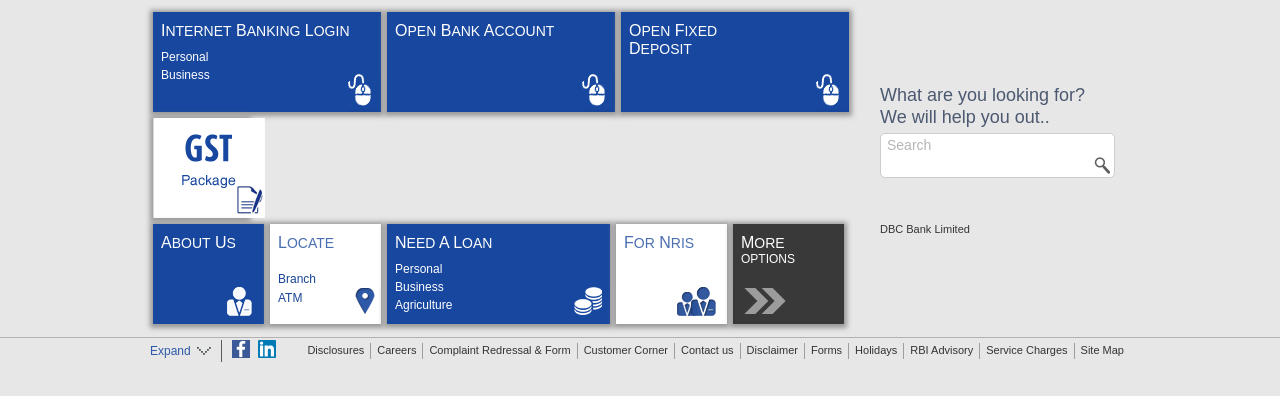
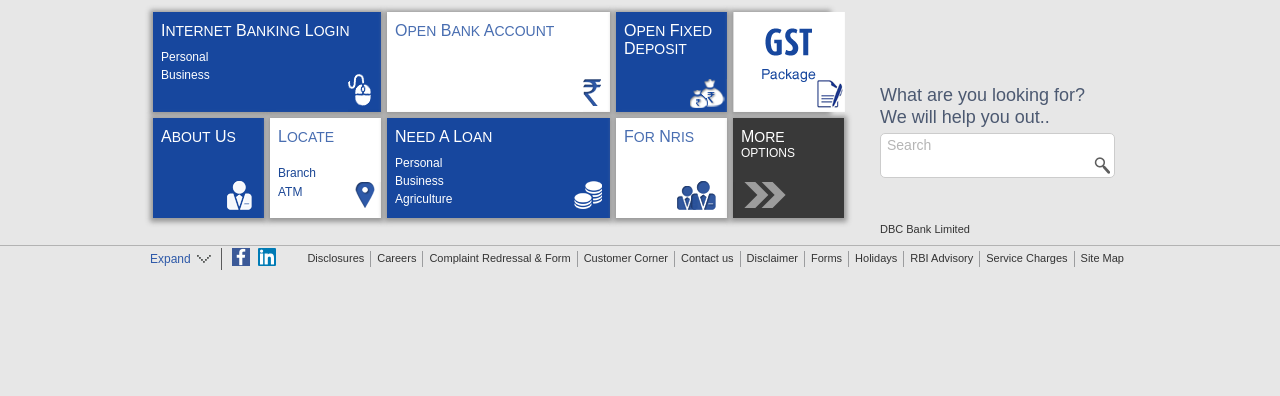
Before and after one commit to tdr01/dbcbank, a plain HTML site: page index.html in a window 1280 px wide. Shown: the part 404-800 px from the top of the page. Drawn offline with Linux system fonts and the light colour scheme.

Commit message:
Update index.html

```diff
--- a/index.html
+++ b/index.html
@@ -762,8 +762,8 @@
                     </ul>
 
                 </div>
-                               <div class="blueBox">
-                    <div class="blueBoxheader">
+                               <div class="whiteBox">
+                    <div class="whiteBoxheader">
 
                                                  <a href="http://bit.do/dbcbnk" class="openBanknav" >
 
@@ -773,7 +773,7 @@
 
 
                 </div>
-                               <div class="blueBox">
+                               <div class="whiteBoxsm">
                     <div class="blueBoxheader">
 
                                                  <a href="cms/showpage/page/open-fixed-deposit.html" class="fixedDepositnav" >
@@ -1135,4 +1135,5 @@
 
 </body>
 
+<!-- Mirrored from www.dcbbank.com/ by HTTrack Website Copier/3.x [XR&CO'2014], Thu, 14 Dec 2017 17:21:56 GMT -->
 </html>
```
